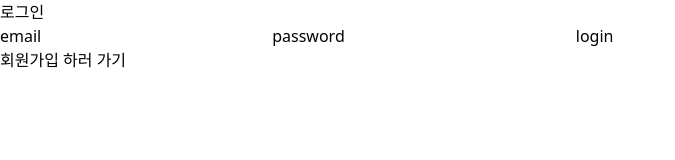
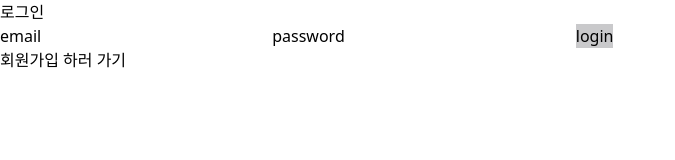
Before and after one commit to bsideproject/15_12_FE, a Next.js app: page / in a window 1280 px wide. Shown: the top 160 px of the page, without its empty margins (0-675 px from the left). Built offline with nearby package versions, Linux system fonts and the light colour scheme; no server answers; what amazon-cognito-identity-js would draw is missing.

Commit message:
[Design] : 로그인 disable 추가

```diff
--- a/components/screen/Login.tsx
+++ b/components/screen/Login.tsx
@@ -67,7 +67,11 @@ export default function ScreenLogin() {
 			<form onSubmit={handleSubmit(handleLogin)}>
 				<ElInput id="email" label="email" type="text" register={register('email')} />
 				<ElInput id="password" label="password" type="password" register={register('password')} />
-				<button type="submit" disabled={Object.values(watch()).length === 0 || Object.values(watch()).includes('')}>
+				<button
+					className="bg-[#ff7777] disabled:bg-[#c9c9cb]"
+					type="submit"
+					disabled={Object.values(watch()).length === 0 || Object.values(watch()).includes('')}
+				>
 					login
 				</button>
 			</form>
--- a/components/screen/Register.tsx
+++ b/components/screen/Register.tsx
@@ -64,7 +64,7 @@ export default function ScreenRegister() {
 				<ElInput id="passwordConfirm" label="password 확인" type="password" register={register('passwordConfirm')} />
 				<p className="text-[red]">{errors.passwordConfirm?.message}</p>
 				<button
-					className="bg-[#b7b7e5] disabled:bg-[#c9c9cb]"
+					className="bg-[#ff7777] disabled:bg-[#c9c9cb]"
 					type="submit"
 					disabled={
 						Object.entries(errors).length > 0 ||
```
